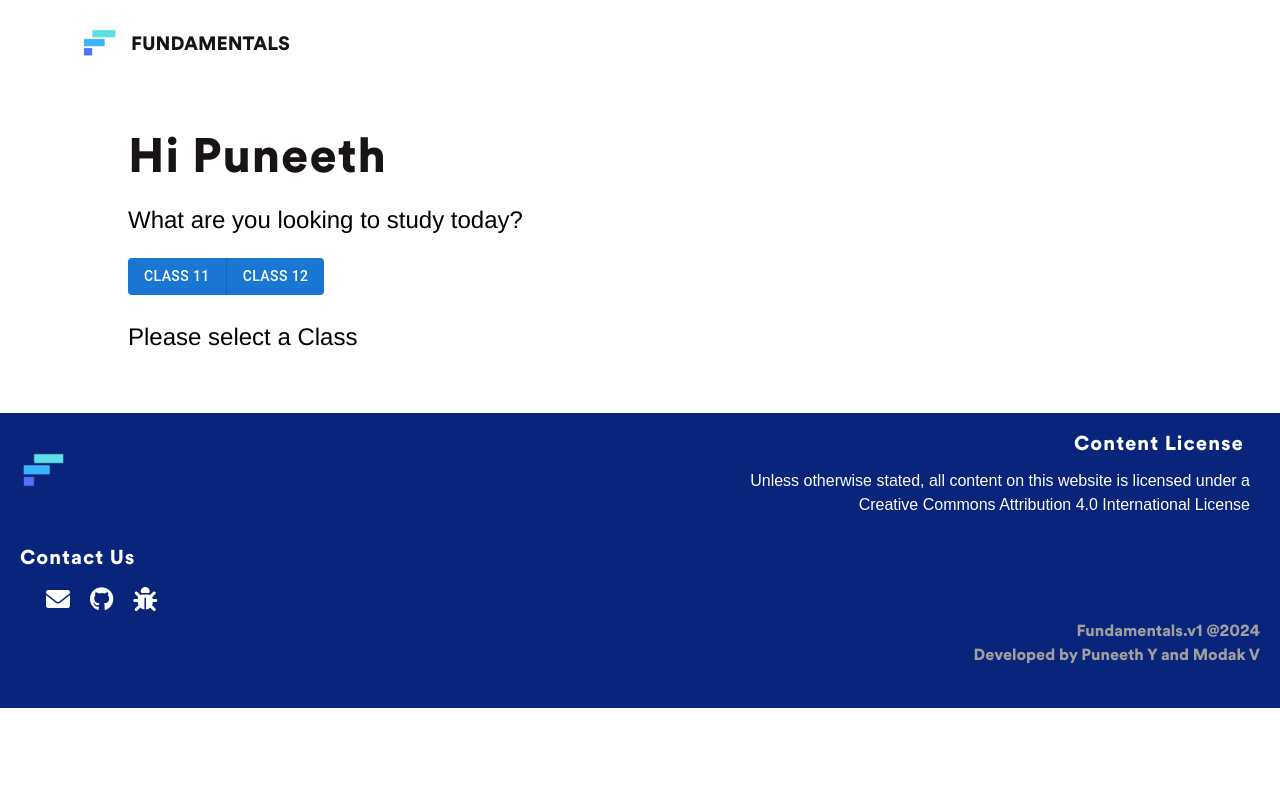
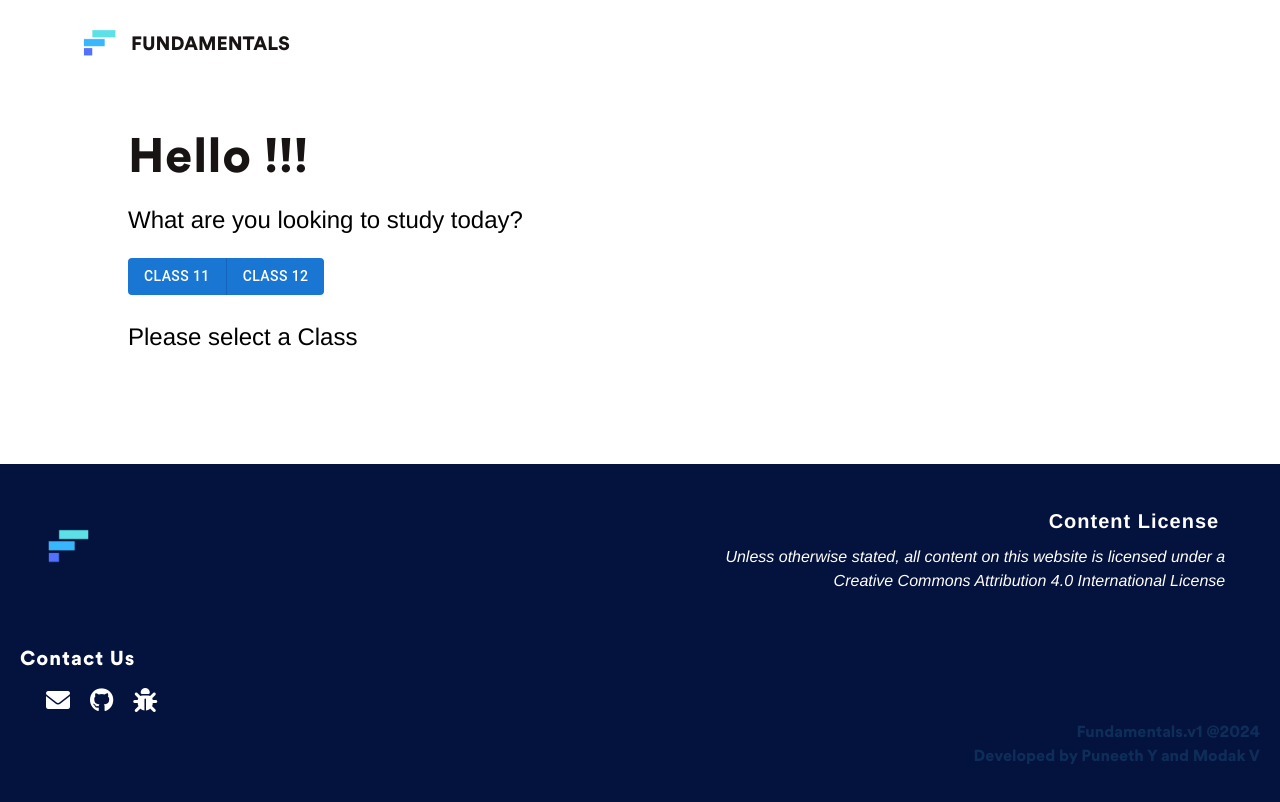
Before and after one commit to puneeth072003/Fundamentals, a React (Vite) app in the folder Frontend/Fundamentals/: page /student in a window 1280 px wide. Shown: the top 802 px of the page. Built offline with nearby package versions, Linux system fonts and the light colour scheme; a web font is replaced by a local one.

Commit message:
minor changes in student tab

```diff
--- a/Frontend/Fundamentals/src/Students/Student.css
+++ b/Frontend/Fundamentals/src/Students/Student.css
@@ -2,7 +2,7 @@
   height: 100%;
   padding-left: 10%;
   padding-top: 3%;
-  padding-bottom: 3%;
+  padding-bottom: 7%;
   padding-right: 10%;
   overflow: hidden;
 }
--- a/Frontend/Fundamentals/src/Students/Student.jsx
+++ b/Frontend/Fundamentals/src/Students/Student.jsx
@@ -1,4 +1,4 @@
-import React, { useState } from 'react';
+import React, { useState, useContext } from 'react';
 import { useNavigate } from 'react-router-dom';
 import './Student.css';
 import { styled } from "@mui/material/styles";
@@ -11,6 +11,7 @@ import physicsImg from './assets/physics.jpg';
 import chemistryImg from './assets/chemistry.jpg';
 import mathsImg from './assets/maths.jpg';
 import biologyImg from './assets/biology.jpg';
+import { UserContext } from '../redux/user-context';
 
 const images = [
   {
@@ -103,6 +104,7 @@ const StudentDashBoard = () => {
   const navigate = useNavigate();
   const [selectedClass, setSelectedClass] = useState(null);
   const [selectedButton, setSelectedButton] = React.useState(null);
+  const { userData } = useContext(UserContext);
 
   const handleClassClick = (button) => {
     setSelectedButton(button);
@@ -115,7 +117,7 @@ const StudentDashBoard = () => {
 
   return (
     <div className="std-container">
-      <h1>Hi Puneeth</h1>
+      <h1>Hello {userData.username}!!!</h1>
       <p className='std-text'>What are you looking to study today?</p>
         <ButtonGroup
         disableElevation
--- a/Frontend/Fundamentals/src/Support/contact.jsx
+++ b/Frontend/Fundamentals/src/Support/contact.jsx
@@ -4,6 +4,7 @@ const Contact = () => {
   return (
     <div>
       <div>
+        <div className="links-cnt">
           <h3 className="contact">Contact us</h3>
           <div className="footer-icons">
             <a href="mailto:pyd773@gmail.com" className="footer-icon">
@@ -23,6 +24,7 @@ const Contact = () => {
               <i className="fa-solid fa-bug"></i>
             </a>
           </div>
+        </div>
         <p className="final">
             Fundamentals.v1 @2024
             <br />
--- a/Frontend/Fundamentals/src/Support/support.css
+++ b/Frontend/Fundamentals/src/Support/support.css
@@ -1,7 +1,7 @@
 @import url(https://cdnjs.cloudflare.com/ajax/libs/font-awesome/6.0.0-beta3/css/all.min.css);
 
 footer {
-  background-color: #09247b;
+  background-color: #04123e;
   position: relative;
   left: 0;
   bottom: 0;
@@ -12,25 +12,27 @@ footer {
 }
 .container {
   display: flex;
+  padding: 2%;
 }
 .child-cont {
   flex: 1;
 }
 .license {
   text-align: end;
+  font-family: 'Franklin Gothic Medium', 'Arial Narrow', Arial, sans-serif;
   margin-bottom: 1px;
   margin-right: 1rem;
 }
 .final {
-  color: #a0a0a0;
+  color: #0d2e58;
   text-align: end;
 }
 .text {
   padding: 10px;
   text-align: end;
-  font-style: normal;
   color: #fffefe;
-  font-family: sans-serif;
+  font-style: italic;
+  font-family: 'Franklin Gothic Medium', 'Arial Narrow', Arial, sans-serif;
 }
 .support-logo {
   margin-top: 1rem;
```
Lines whose indentation alone changed are shown as unchanged.
